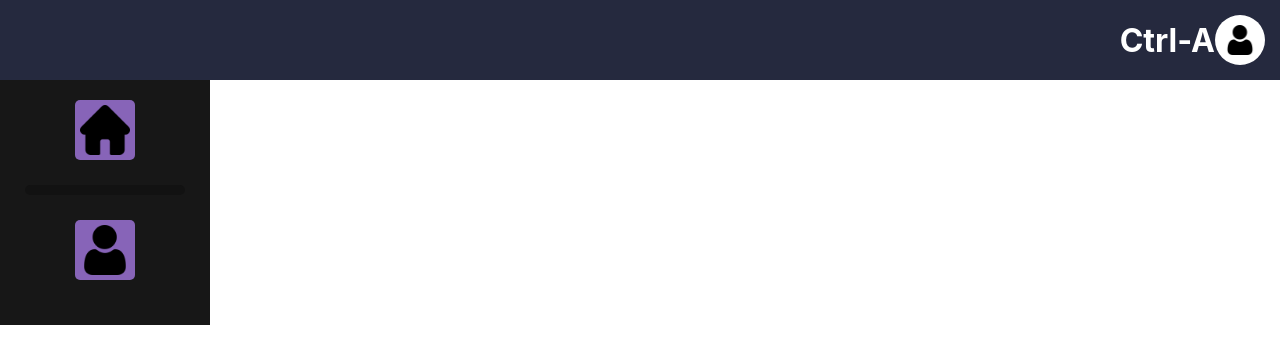
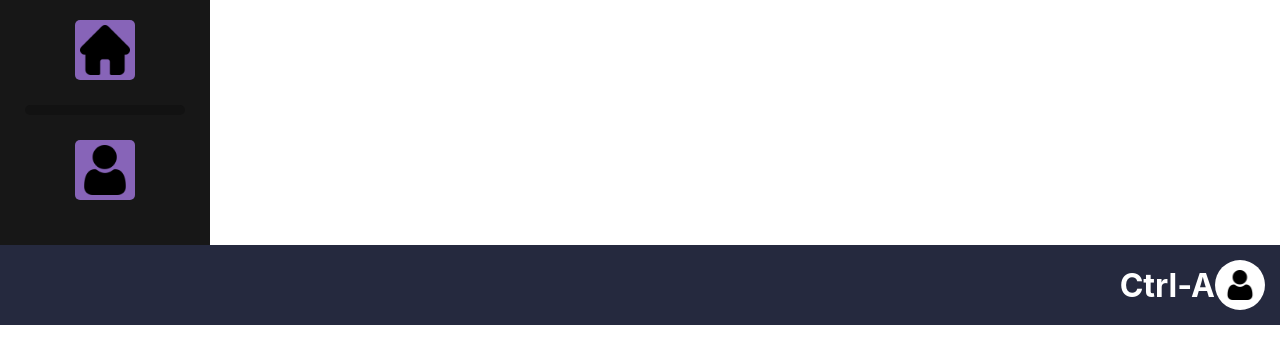
Before and after one commit to equipe-javali/API_3_FRONT, a React (Create React App) app in the folder ctrl-a/: page / in a window 1280 px wide. Shown: the top 364 px of the page. Built offline with nearby package versions, Linux system fonts and the light colour scheme.

Commit message:
8 - Finalização da estrutura menu lateral e header

```diff
--- a/ctrl-a/src/components/Header.tsx
+++ b/ctrl-a/src/components/Header.tsx
@@ -2,20 +2,20 @@ import { Component } from "react";
 import "./css/Header.css";
 import user_png from "../assets/icons/user.png";
 
-type MyProps = {
-    // using `interface` is also ok
-    // message: string;
-};
 
-export default class Header extends Component<MyProps> {
+
+export default class Header extends Component<{}> {
     render() {
         return (
             <header id="header-component">
                 <h1 id="header-app-title">Ctrl-A</h1>
-                <div id="user-icon-holder">
-                    <img src={user_png} alt="Ícone de usuário"/>
+                <div id="header-right-side">
+                    {/* <Logout/> */}
+                    {/* <Notificacao/> */}
+                    <div id="user-icon-holder">
+                        <img src={user_png} alt="Ícone de usuário"/>
+                    </div>
                 </div>
-                {/* {this.props.message} */}
             </header>
         );
     }
--- a/ctrl-a/src/components/SideMenu.tsx
+++ b/ctrl-a/src/components/SideMenu.tsx
@@ -17,7 +17,6 @@ export default class SideMenu extends Component<Props> {
                 <>
                     <Link to={link[1]} className="sidemenu-link">
                         <img src={link[0]} className="sidemenu-link-icon" />
-                        {/* {link[0]} */}
                     </Link>
                     {
                         index < this.props.links.length - 1 ?
--- a/ctrl-a/src/pages/BaseLateralHeader.tsx
+++ b/ctrl-a/src/pages/BaseLateralHeader.tsx
@@ -11,16 +11,16 @@ import home_png from "../assets/icons/home.png";
 export default class BaseLateralHeader extends Component<RouteProps> {
     render() {
         return (
-            <>
-                <Header />
-                <div id="app-content">
-                    <SideMenu links={[
-                        [home_png, "/"],
-                        [user_png, "/funcionario"]
-                    ]}/>
+            <div id="app-content-lr">
+                <SideMenu links={[
+                    [home_png, "/"],
+                    [user_png, "/funcionario"]
+                ]} />
+                <div id="app-content-tb">
+                    <Header />
                     <Outlet />
                 </div>
-            </>
+            </div>
         );
     }
 }
```
